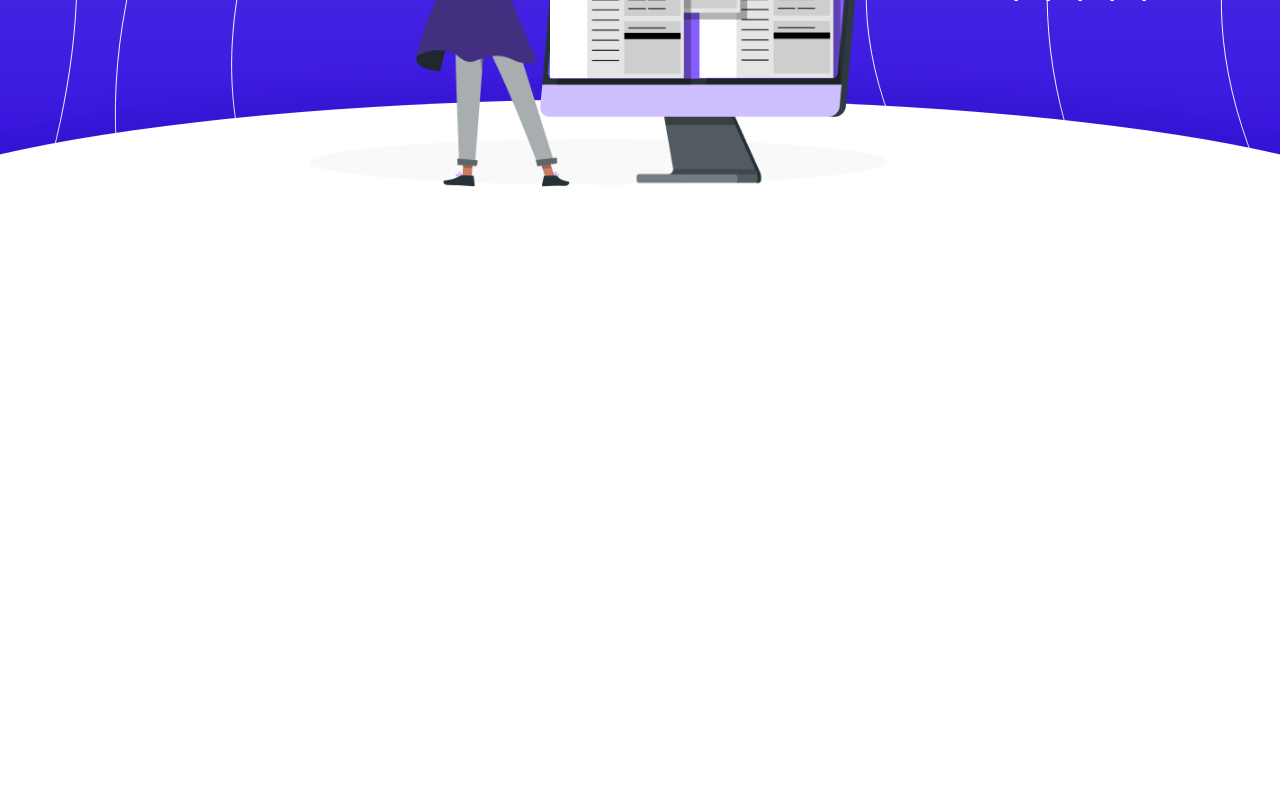
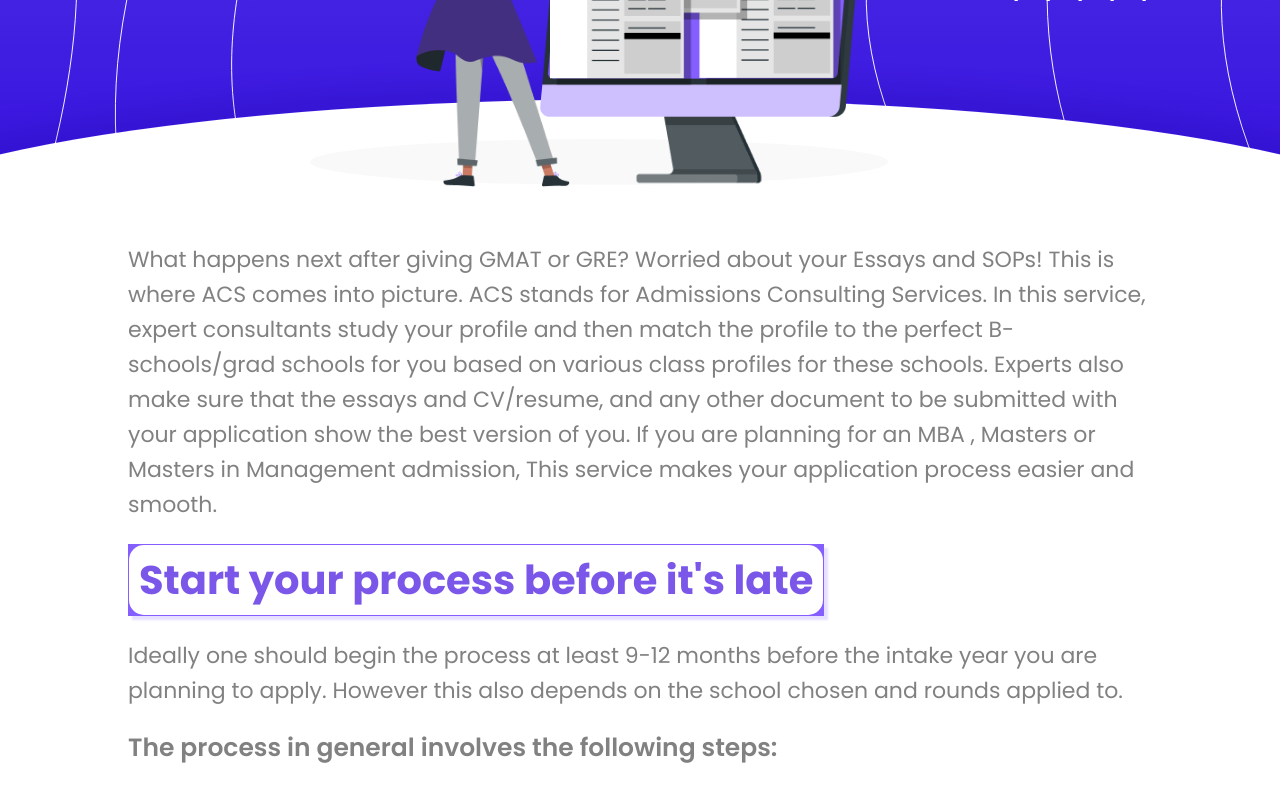
Before and after one commit to Kathirvel15/ReactJs-First-Project, a React (Create React App) app: page / in a window 1280 px wide. Shown: the part 481-1281 px from the top of the page. Before the commit the page ends 800 px from the top, so only its background shows below. Built offline with nearby package versions, Linux system fonts and the light colour scheme.

Commit message:
Section Added

```diff
--- a/src/1stfolder/acs.css
+++ b/src/1stfolder/acs.css
@@ -76,3 +76,208 @@ body
         font-size: 21px;
     }
 }
+/* section-2 */
+.ACS-section-2
+{
+    margin-top:3em !important;
+    width: 80%;
+    margin:auto;
+}
+.ACS-section-2 P
+{
+    font-size: 22px;
+    color: #818181;
+    line-height: 35px;
+    text-align: start;
+}
+@media screen and (max-width:1024px) {
+    .ACS-section-2
+    {
+        width:93%;
+    }
+    .ACS-section-2 p
+    {
+        text-align: justify;
+    }
+    .ACS-section-3
+    {
+        width: 95% !important;
+        margin:1em !important ;
+    }
+}
+@media screen and (max-width:767px) {
+    .ACS-section-3
+    {
+        width: 98% !important;
+        margin: 0px !important;
+    }
+    .ACS-section-2-image-section .ACS-section-2-image-section-innerpart-1, .ACS-section-3-image-section .ACS-section-3-image-section-innerpart-1
+    {
+        padding: 0em 1em !important;
+    }
+    .ACS-section-3-image-section
+    {
+        margin-top: -0.5em !important;
+    }
+    .ACS-section-2 p
+    {
+        font-size: 14px;
+        line-height: 22px;
+    }
+    .ACS-section-2
+    {
+        margin-top: 1em !important;
+    }
+    .ACS-section-2 .ACS-section-heading h2
+    {
+        font-size: 15px;
+        border-radius: 10px;
+    }
+    .ACS-section-2 .ACS-section-2-bold-heading p
+    {
+        font-size: 16px;
+        margin: 0px;
+        margin-bottom:1em;
+    }
+    .ACS-section-3 .ACS-section-2-image-section .ACS-section-2-image-section-innerpart-1 h1,.ACS-section-3 .ACS-section-3-image-section .ACS-section-3-image-section-innerpart-1 h1
+    {
+        font-size: 38px;
+    }
+    .ACS-section-2-image-section .ACS-section-2-image-section-innerpart-2 h2,.ACS-section-3-image-section .ACS-section-3-image-section-innerpart-2 h2
+    {
+        font-size: 14px !important;
+        margin-bottom: 3px !important;
+    }
+    .ACS-section-2-image-section .ACS-section-2-image-section-innerpart-2 p,.ACS-section-3-image-section .ACS-section-3-image-section-innerpart-2 p
+    {
+        line-height: 12px !important;
+        font-size: 10px !important;
+    }
+    .ACS-section-2-image-section
+    {
+        padding: 12px 5px 12px 12px !important;
+        margin-top: -0.5em !important;
+    }
+    .ACS-section-3-image-section
+    {
+        padding: 12px 12px 12px 25px !important;
+    }
+}
+@media screen and  (min-width:768px) and (max-width:1024px){
+    .ACS-section-2-image-section .ACS-section-2-image-section-innerpart-1, .ACS-section-3-image-section .ACS-section-3-image-section-innerpart-1
+    {
+        padding: 0em 2em !important;
+    }
+    .ACS-section-2-image-section .ACS-section-2-image-section-innerpart-1 h1, .ACS-section-3-image-section .ACS-section-3-image-section-innerpart-1 h1
+    {
+        font-size: 70px;
+    }
+    .ACS-section-2-image-section .ACS-section-2-image-section-innerpart-2 h2, .ACS-section-3-image-section .ACS-section-3-image-section-innerpart-2 h2
+    {
+        margin: 0px !important;
+        font-size: 25px !important;
+    }
+    .ACS-section-2-image-section, .ACS-section-3-image-section {
+    margin-top: -1em;
+    }
+    .ACS-section-2 .ACS-section-heading h2
+    {
+        font-size: 35px;
+    }
+    .ACS-section-2-image-section-innerpart-2 p,.ACS-section-3-image-section-innerpart-2 p
+    {
+        line-height: 25px !important;
+    }
+    .ACS-section-3 .ACS-section-3-image-section-innerpart-1
+    {
+        padding: 0px 3em !important;
+    }
+    .ACS-section-2-bold-heading p {
+    margin: 0px 0px 1.5em 0px !important;
+    }
+    .ACS-section-2-image-section
+{
+    padding: 1.4em 0em 1.4em 2em !important;
+}
+.ACS-section-3-image-section
+{
+    padding: 1.4em 2em 1.4em 2em !important;
+}
+}
+.ACS-section-heading
+{
+    background-color: #855EFF;
+    width: max-content;
+    border: 1px solid #855EFF;
+box-shadow: 4px 4px 2px rgba(133, 94, 255, 0.2);
+}
+.ACS-section-heading h2
+{
+    color: #7A57E9;
+    font-size: 40px;
+    background-color: #ffff;
+    border-radius: 15px;
+    padding: 5px 10px;
+    margin: 0px;
+}
+.ACS-section-2-bold-heading p{
+    color: #818181;
+    font-weight: 600;
+    font-size: 25px;
+    margin: 10px 0px 1.4em;
+}
+.ACS-section-2-image-section
+{
+    background-image: url("Vector (4).png");
+    background-repeat: no-repeat;
+    padding: 5px;
+    background-size: contain;
+    padding: 1.5em 0em 1.5em 2em;
+}
+.ACS-section-3-image-section
+{
+    background-image: url("Vector (5).png");
+    background-repeat: no-repeat;
+    padding: 5px;
+    background-size: contain;
+    background-position: right;
+    padding: 1.5em 2em 1.5em 2em;
+    margin-top: -1.15em;
+}
+.ACS-section-2-image-section,.ACS-section-3-image-section
+{
+    display: flex;
+    justify-self: center;
+    align-items: center;
+}
+.ACS-section-2-image-section .ACS-section-2-image-section-innerpart-1,.ACS-section-3-image-section .ACS-section-3-image-section-innerpart-1
+{
+    padding: 0em 4em;
+    display: flex;
+    justify-content: center;
+    align-items: center;
+}
+.ACS-section-2-image-section .ACS-section-2-image-section-innerpart-1 h1,.ACS-section-3-image-section .ACS-section-3-image-section-innerpart-1 h1
+{
+    font-size: 100px;
+    color: #A4A0FF;
+    margin: 0px;
+}
+.ACS-section-2-image-section .ACS-section-2-image-section-innerpart-2 h2,.ACS-section-3-image-section .ACS-section-3-image-section-innerpart-2 h2{
+    color: #855EFF;
+    font-size: 30px;
+    margin:0px 0px 10px 0px;
+}
+.ACS-section-2-image-section-innerpart-2 p,.ACS-section-3-image-section-innerpart-2 p
+{
+    margin: 0px;
+    font-size: 20px;
+    color: #818181;
+    line-height: 28px;
+    font-style: italic;
+}
+.ACS-section-3
+{
+    width: 87%;
+    margin: auto;
+}
--- a/src/1stfolder/acs.js
+++ b/src/1stfolder/acs.js
@@ -1,7 +1,8 @@
 import React from "react";
 import "./acs.css";
 const greek = () => (
-  //  FIRSTSECTION
+  <>
+    {/*FIRSTSECTION*/}
     <section className="ACS-header-section-1">
       <div className="header-section-inner-logo">
         <img src="Assets/White.svg" alt="ghj" />
@@ -18,5 +19,32 @@ const greek = () => (
         </div>
       </div>
     </section>
+    {/* SECOND SECTION */}
+    <section class="ACS-section-2">
+      <p>
+        What happens next after giving GMAT or GRE? Worried about your Essays
+        and SOPs! This is where ACS comes into picture. ACS stands for
+        Admissions Consulting Services. In this service, expert consultants
+        study your profile and then match the profile to the perfect
+        B-schools/grad schools for you based on various class profiles for these
+        schools. Experts also make sure that the essays and CV/resume, and any
+        other document to be submitted with your application show the best
+        version of you. If you are planning for an MBA , Masters or Masters in
+        Management admission, This service makes your application process easier
+        and smooth.
+      </p>
+      <div class="ACS-section-heading">
+        <h2>Start your process before it's late</h2>
+      </div>
+      <p>
+        Ideally one should begin the process at least 9-12 months before the
+        intake year you are planning to apply. However this also depends on the
+        school chosen and rounds applied to.
+      </p>
+      <div class="ACS-section-2-bold-heading">
+        <p>The process in general involves the following steps:</p>
+      </div>
+    </section>
+  </>
 );
 export default greek;
```
Lines whose indentation alone changed are shown as unchanged.
